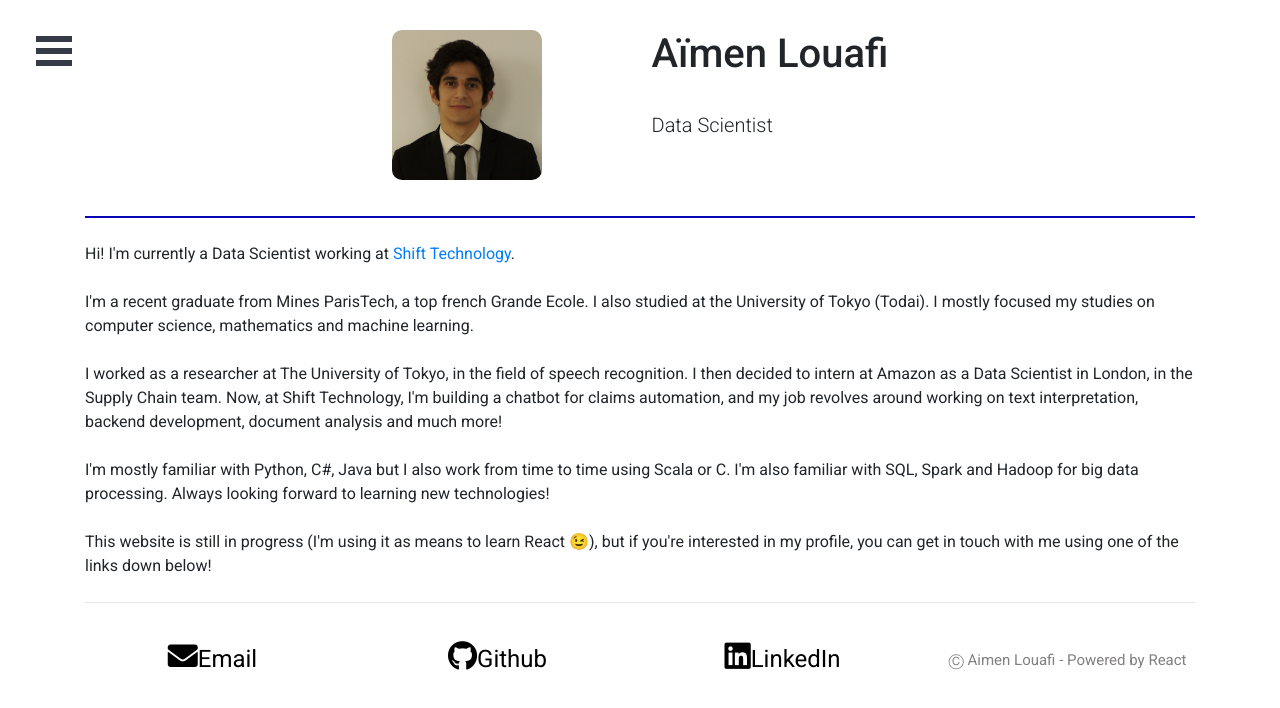
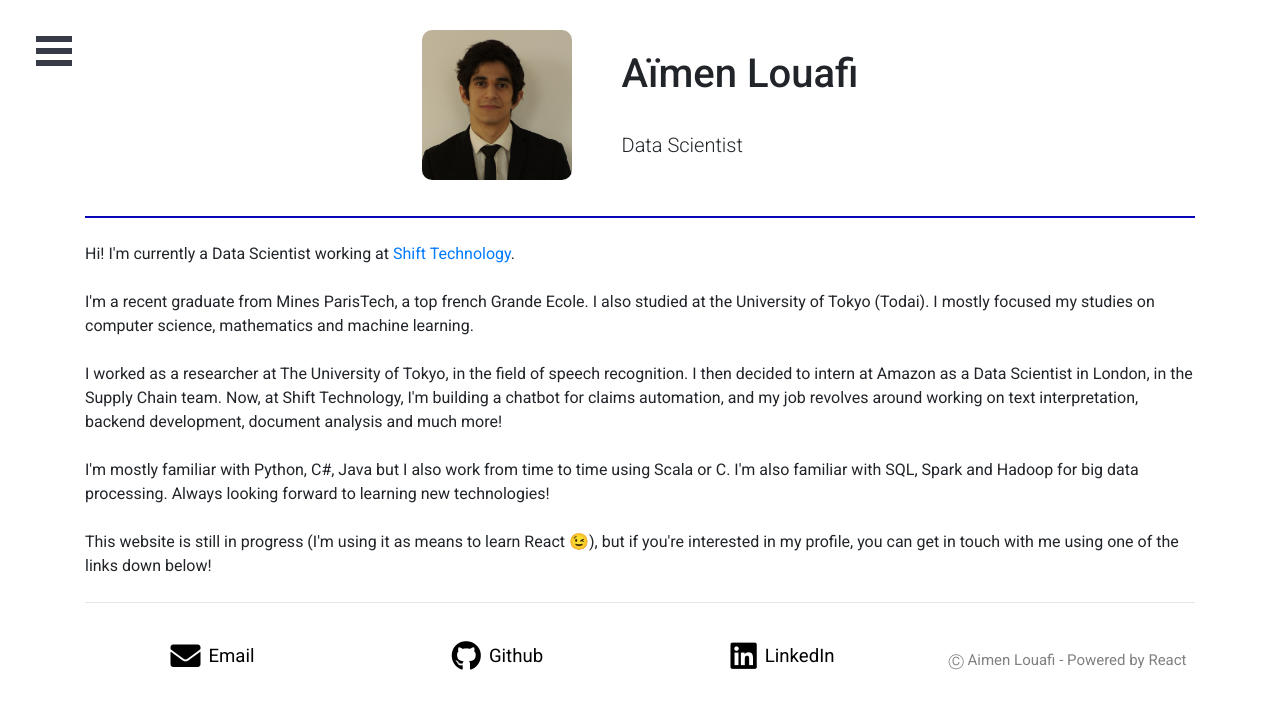
Before and after one commit to 15louafi/15louafi.github.io, a React (Create React App) app: page /#/ in a window 1280 px wide. Shown: the top 708 px of the page. Built offline with nearby package versions, Linux system fonts and the light colour scheme; what webfontloader would draw is missing.

Commit message:
style issues for footer

```diff
--- a/src/PageAbout/PageAbout.css
+++ b/src/PageAbout/PageAbout.css
@@ -29,9 +29,9 @@
 
 
 .contactText {
-
-	font-size: 0.8em;
-
+	margin-left: 8px;
+	font-size: 0.62em;
+	vertical-align: 5px;
 }
 
 
@@ -64,5 +64,9 @@
 }
 
 #avatarDiv {
-	margin-right:110px;
+	margin-right:50px;
 }
+
+#textDiv {
+	margin-top:20px;
+}
```
